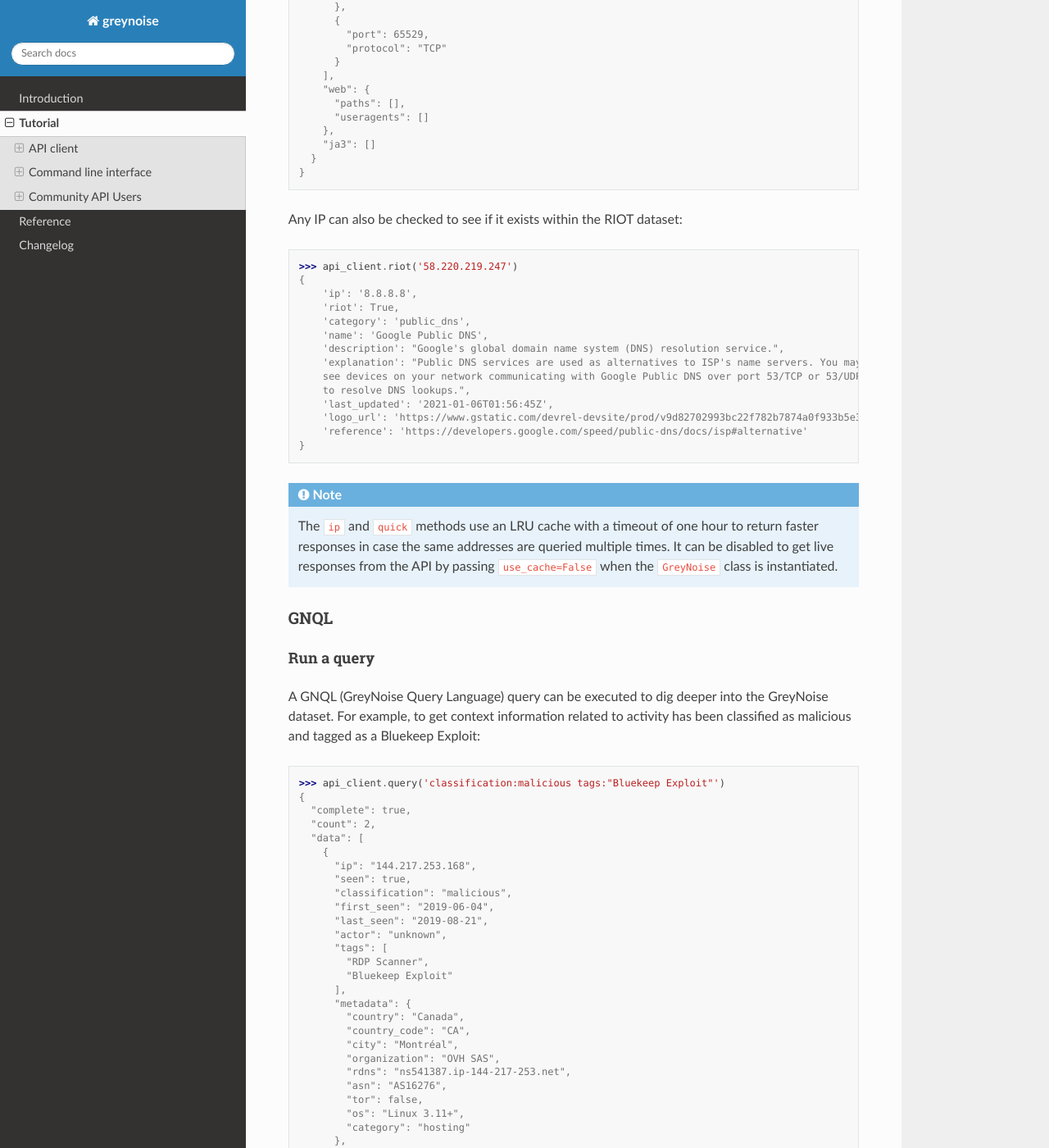
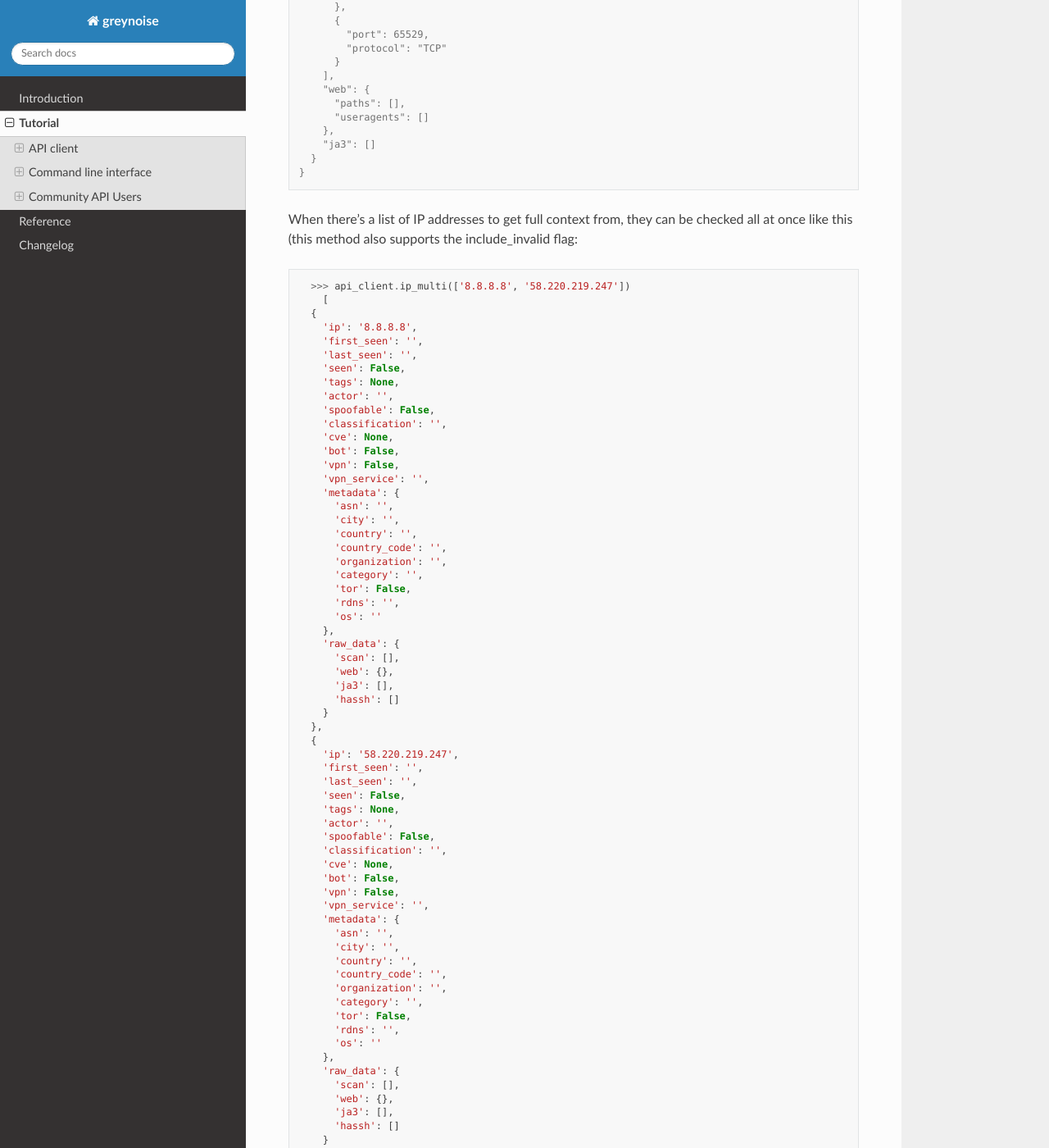
Before and after one commit to GreyNoise-Intelligence/pygreynoise, a Sphinx documentation site: the page built from docs/source/tutorial.rst, in a window 1280 px wide and 1400 px high, scrolled down 2476 px. Shown: the whole window at 82% size. Built offline with Sphinx 7.4.7 and the Read the Docs theme 2.0.0, drawn with Linux system fonts in a browser that asks for light colours; some of the changed text lies outside the part shown.

Commit message:
update CHANGELOG and docs

```diff
--- a/CHANGELOG.rst
+++ b/CHANGELOG.rst
@@ -16,6 +16,7 @@
   * Add ip-multi command to support bulk IP Context lookups
   * Add support for comma separated IP lists for ip-multi and quick commands
   * Add size and scroll arguments for query and stats command
+  * Update quick command to not error completely when non-routable IP is passed as an input in a list
 
 * Dependencies:
 
--- a/docs/source/index.rst
+++ b/docs/source/index.rst
@@ -12,7 +12,7 @@
 
 License
 =======
-Copyright 2018-2021 GreyNoise Intelligence
+Copyright 2018-2022 GreyNoise Intelligence
 
 Permission is hereby granted, free of charge, to any person obtaining a copy of this software and associated documentation files (the "Software"), to deal in the Software without restriction, including without limitation the rights to use, copy, modify, merge, publish, distribute, sublicense, and/or sell copies of the Software, and to permit persons to whom the Software is furnished to do so, subject to the following conditions:
 
--- a/docs/source/introduction.rst
+++ b/docs/source/introduction.rst
@@ -15,4 +15,6 @@
 
 - get a list of noise IP address found in a given date.
 
-.. _GreyNoise API: https://developer.greynoise.io/reference
+- check if an IP address belongs to a common business service
+
+.. _GreyNoise API: https://docs.greynoise.io/reference
--- a/docs/source/tutorial.rst
+++ b/docs/source/tutorial.rst
@@ -136,21 +136,89 @@
       }
     }
 
+When there's a list of IP addresses to get full context from, they can be checked all at once like
+this (this method also supports the include_invalid flag::
+
+    >>> api_client.ip_multi(['8.8.8.8', '58.220.219.247'])
+      [
+    {
+      'ip': '8.8.8.8',
+      'first_seen': '',
+      'last_seen': '',
+      'seen': False,
+      'tags': None,
+      'actor': '',
+      'spoofable': False,
+      'classification': '',
+      'cve': None,
+      'bot': False,
+      'vpn': False,
+      'vpn_service': '',
+      'metadata': {
+        'asn': '',
+        'city': '',
+        'country': '',
+        'country_code': '',
+        'organization': '',
+        'category': '',
+        'tor': False,
+        'rdns': '',
+        'os': ''
+      },
+      'raw_data': {
+        'scan': [],
+        'web': {},
+        'ja3': [],
+        'hassh': []
+      }
+    },
+    {
+      'ip': '58.220.219.247',
+      'first_seen': '',
+      'last_seen': '',
+      'seen': False,
+      'tags': None,
+      'actor': '',
+      'spoofable': False,
+      'classification': '',
+      'cve': None,
+      'bot': False,
+      'vpn': False,
+      'vpn_service': '',
+      'metadata': {
+        'asn': '',
+        'city': '',
+        'country': '',
+        'country_code': '',
+        'organization': '',
+        'category': '',
+        'tor': False,
+        'rdns': '',
+        'os': ''
+      },
+      'raw_data': {
+        'scan': [],
+        'web': {},
+        'ja3': [],
+        'hassh': []
+      }
+    }
+  ]
+
 Any IP can also be checked to see if it exists within the RIOT dataset::
 
-    >>> api_client.riot('58.220.219.247')
+    >>> api_client.riot('8.8.8.8')
     {
-        'ip': '8.8.8.8',
-        'riot': True,
-        'category': 'public_dns',
-        'name': 'Google Public DNS',
-        'description': "Google's global domain name system (DNS) resolution service.",
-        'explanation': "Public DNS services are used as alternatives to ISP's name servers. You may
-        see devices on your network communicating with Google Public DNS over port 53/TCP or 53/UDP
-        to resolve DNS lookups.",
-        'last_updated': '2021-01-06T01:56:45Z',
-        'logo_url': 'https://www.gstatic.com/devrel-devsite/prod/v9d82702993bc22f782b7874a0f933b5e39c1f0889acab7d1fce0d6deb8e0f63d/cloud/images/cloud-logo.svg',
-        'reference': 'https://developers.google.com/speed/public-dns/docs/isp#alternative'
+      'ip': '8.8.8.8',
+      'riot': True,
+      'category': 'public_dns',
+      'name': 'Google Public DNS',
+      'description': "Google's global domain name system (DNS) resolution service.",
+      'explanation': "Public DNS services are used as alternatives to ISP's name servers. You may see devices on your network communicating with Google Public DNS over port 53/TCP or 53/UDP to resolve DNS lookups.",
+      'last_updated': '2022-02-08T18:58:27Z',
+      'logo_url': 'https://upload.wikimedia.org/wikipedia/commons/2/2f/Google_2015_logo.svg',
+      'reference': 'https://developers.google.com/speed/public-dns/docs/isp#alternative',
+      'trust_level': '1'
     }
 
 .. note::
@@ -505,7 +573,7 @@
    58.220.219.247 is classified as NOISE.
 
 When there's a list of IP addresses to verify, they can be checked all at once like
-this::
+this (a comma seperated list is also supported::
 
    $ greynoise quick 8.8.8.8 58.220.219.247
    8.8.8.8 is classified as NOT NOISE.
@@ -547,6 +615,44 @@
    - Port/Proto: 1433/TCP
    - Port/Proto: 3389/TCP
    - Port/Proto: 65529/TCP
+
+When there's a list of IP addresses to verify, they can be checked all at once like
+this (a comma seperated list is also supported::
+
+   $ greynoise ip-multi 8.8.8.8 58.220.219.247
+          OVERVIEW
+    ----------------------------
+    Actor: unknown
+    Classification: malicious
+    First seen: 2020-12-21
+    IP: 42.230.170.174
+    Last seen: 2022-02-08
+    Tags:
+    - Mirai
+
+              METADATA
+    ----------------------------
+    ASN: AS4837
+    Category: isp
+    Location:
+    Region: Heilongjiang
+    Organization: CHINA UNICOM China169 Backbone
+    OS: Linux 2.2-3.x
+    rDNS: hn.kd.ny.adsl
+    Spoofable: False
+    Tor: False
+
+              RAW DATA
+    ----------------------------
+    [Scan]
+    - Port/Proto: 23/TCP
+    - Port/Proto: 8080/TCP
+
+    [Paths]
+    - /setup.cgi
+
+    8.8.8.8 is classified as NOT NOISE.
+
 
 
 GNQL
```
